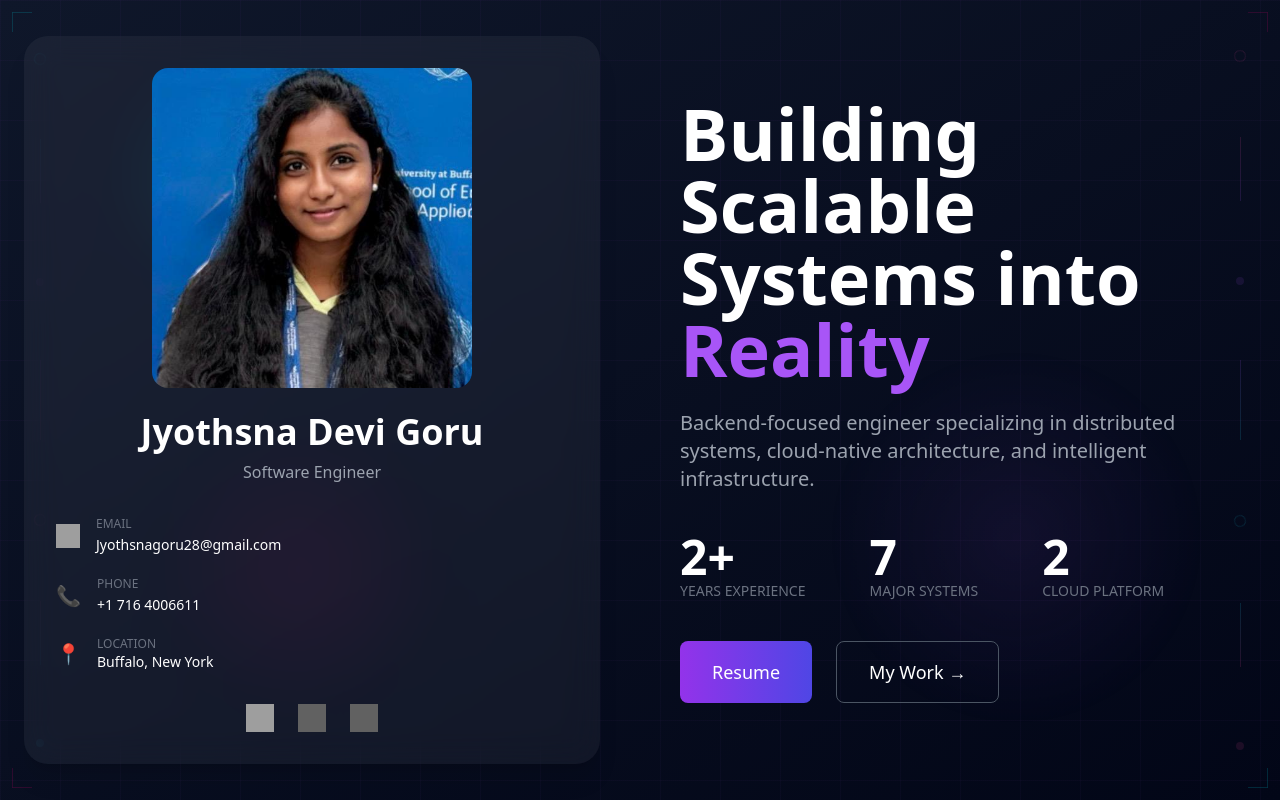
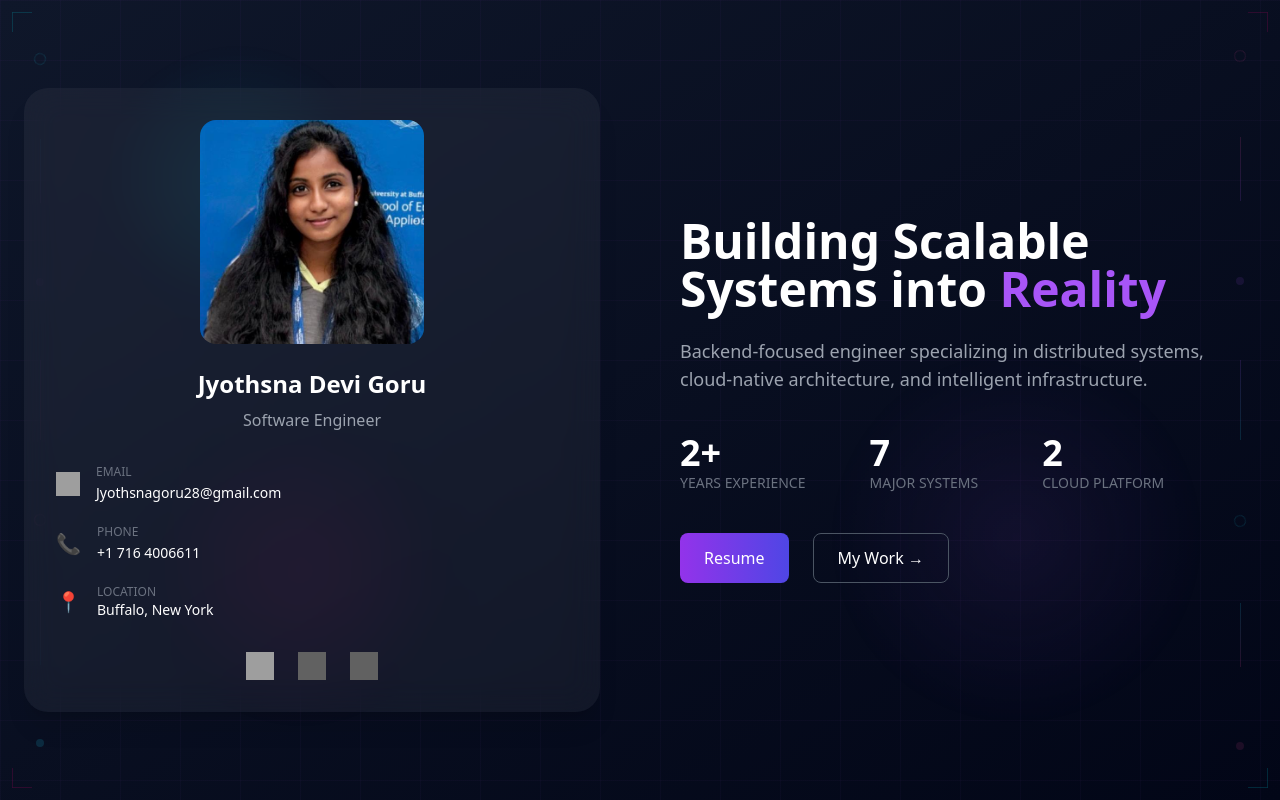
Before and after one commit to Jyothsna-jgoru/jyothsna-portfolio, a React (Create React App) app: page / in a window 1280 px wide. Built offline with nearby package versions, Linux system fonts and the light colour scheme; grey boxes are pictures that could not be loaded.

Commit message:
Adjusted sizes

```diff
--- a/src/components/Hero.tsx
+++ b/src/components/Hero.tsx
@@ -73,10 +73,10 @@ export default function Hero({ onProjectsClick }: HeroProps) {
             <img
               src={profile}
               alt="Jyothsna Devi Goru"
-              className="w-72 h-72 md:w-80 md:h-80 mx-auto rounded-2xl object-cover mb-6"
+              className="w-48 h-48 md:w-56 md:h-56 mx-auto rounded-2xl object-cover mb-6"
             />
 
-            <h2 className="text-3xl md:text-4xl font-bold">
+            <h2 className="text-xl md:text-2xl font-bold">
               Jyothsna Devi Goru
             </h2>
 
@@ -180,27 +180,27 @@ export default function Hero({ onProjectsClick }: HeroProps) {
 
           {/* RIGHT SIDE */}
           <div>
-            <h1 className="text-5xl md:text-7xl font-bold leading-tight">
+            <h1 className="text-4xl md:text-5xl font-bold leading-tight">
               Building Scalable Systems into{" "}
               <span className="text-purple-500">Reality</span>
             </h1>
 
-            <p className="text-gray-400 mt-6 text-lg md:text-xl">
+            <p className="text-gray-400 mt-6 text-base md:text-lg">
               Backend-focused engineer specializing in distributed systems,
               cloud-native architecture, and intelligent infrastructure.
             </p>
 
             <div className="flex gap-16 mt-10">
               <div>
-                <h3 className="text-4xl md:text-5xl font-bold">2+</h3>
+                <h3 className="text-3xl md:text-4xl font-bold">2+</h3>
                 <p className="text-gray-500 text-sm">YEARS EXPERIENCE</p>
               </div>
               <div>
-                <h3 className="text-4xl md:text-5xl font-bold">7</h3>
+                <h3 className="text-3xl md:text-4xl font-bold">7</h3>
                 <p className="text-gray-500 text-sm">MAJOR SYSTEMS</p>
               </div>
               <div>
-                <h3 className="text-4xl md:text-5xl font-bold">2</h3>
+                <h3 className="text-3xl md:text-4xl font-bold">2</h3>
                 <p className="text-gray-500 text-sm">CLOUD PLATFORM</p>
               </div>
             </div>
@@ -208,14 +208,14 @@ export default function Hero({ onProjectsClick }: HeroProps) {
             <div className="flex gap-6 mt-10">
               <button
                 onClick={() => setShowResume(true)}
-                className="px-8 py-4 text-lg bg-gradient-to-r from-purple-600 to-indigo-600 rounded-lg font-medium hover:scale-105 transition"
+                className="px-6 py-3 text-base bg-gradient-to-r from-purple-600 to-indigo-600 rounded-lg font-medium hover:scale-105 transition"
               >
                 Resume
               </button>
 
               <button
                 onClick={onProjectsClick}
-                className="px-8 py-4 text-lg border border-gray-600 rounded-lg hover:bg-gray-800 transition"
+                className="px-6 py-3 text-base border border-gray-600 rounded-lg hover:bg-gray-800 transition"
               >
                 My Work →
               </button>
```
